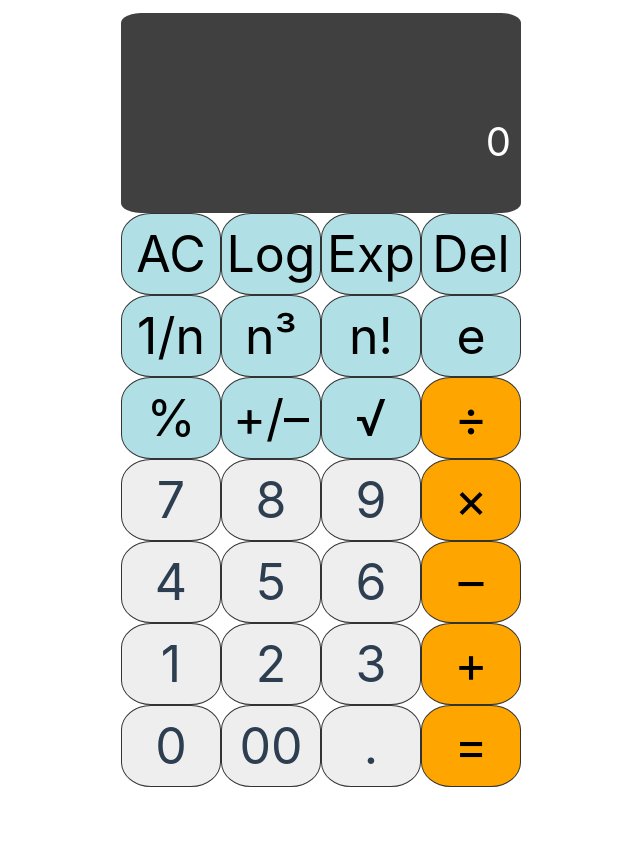
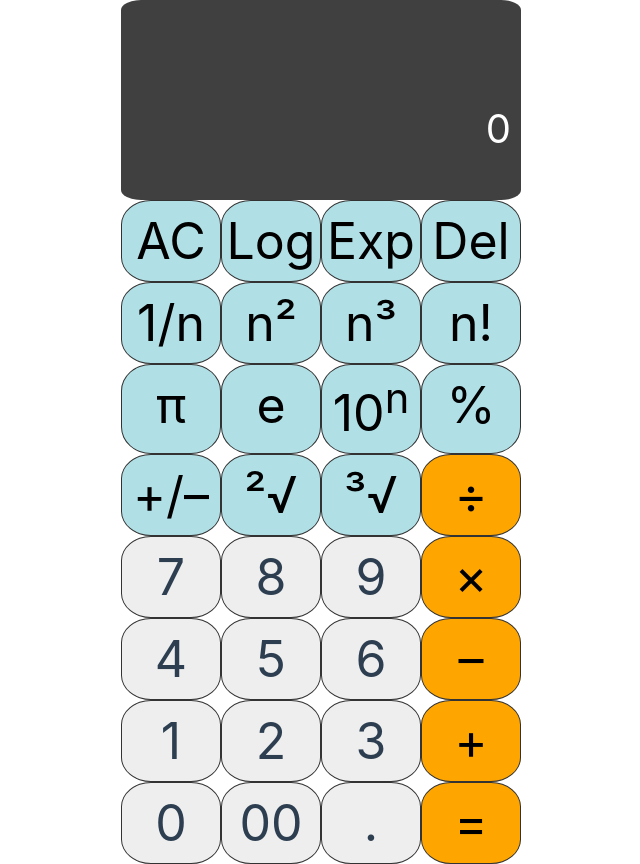
Before and after one commit to mkim245/vue-calculator, a Vue app: page / in a window 1280 px wide. Shown: the whole page, without its empty margins (119-759 px from the left). Before the commit the page ends 800 px from the top, so only its background shows below. Built offline with nearby package versions, Linux system fonts and the light colour scheme.

Commit message:
add cuberoot, pi, 10 power, n square keys

```diff
--- a/src/components/Calculator.vue
+++ b/src/components/Calculator.vue
@@ -153,12 +153,16 @@ export default {
     <div @click="exponent" class="btn function">Exp</div>
     <div @click="del" class="btn function">Del</div>
     <div @click="reciprocal" class="btn function">1/n</div>
+    <div @click="power2" class="btn function">n&sup2</div>
     <div @click="cubicX" class="btn function">n&#179</div>
     <div @click="factorial" class="btn function">n!</div>
+    <div @click="pi" class="btn function">π</div>
     <div @click="naturalE" class="btn function">e</div>
+    <div @click="ten2" class="btn function">10<sup>n</sup></div>
     <div @click="percent" class="btn function">%</div>
     <div @click="sign" class="btn function">+/–</div>
-    <div @click="sqrt" class="btn function">√</div>
+    <div @click="sqrt" class="btn function">&sup2√</div>
+    <div @click="cubert" class="btn function">&#179√</div>
     <div @click="divide" class="btn operator">&divide;</div>
     <div @click="append('7')" class="btn">7</div>
     <div @click="append('8')" class="btn">8</div>
```
